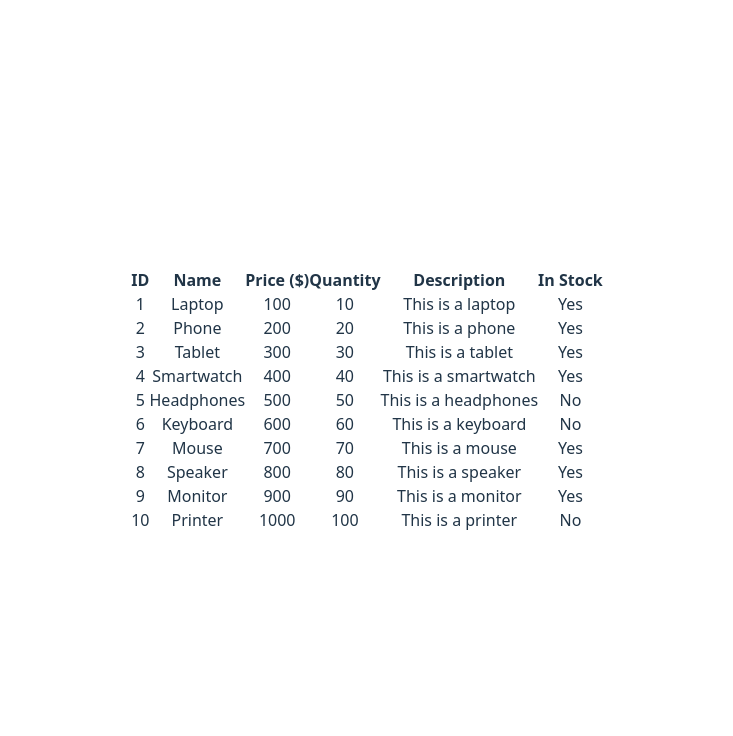
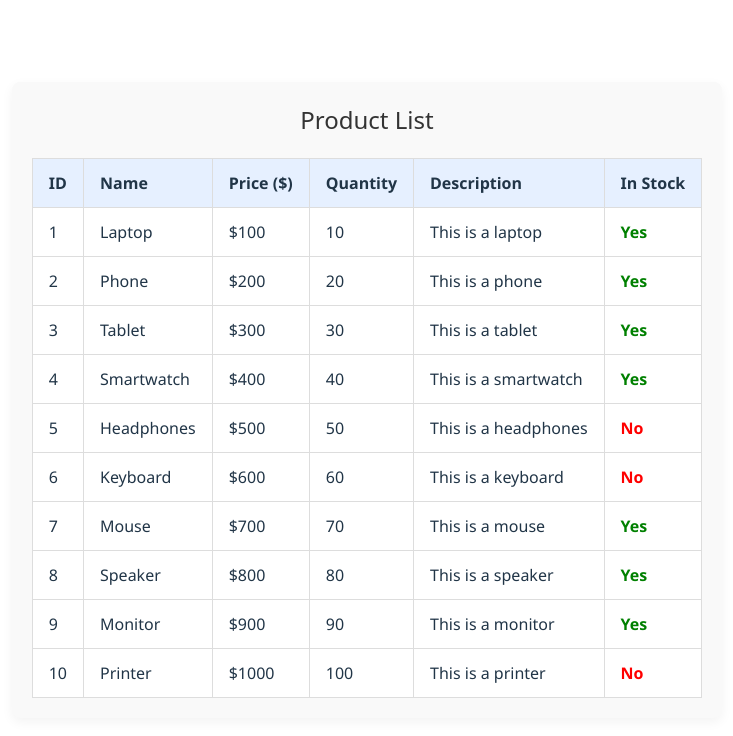
Before and after one commit to Harpreet-Prabh/rerender, a React (Vite) app: page / in a window 1280 px wide. Shown: the top 736 px of the page, without its empty margins (273-1006 px from the left). Built offline with nearby package versions, Linux system fonts and the light colour scheme.

Commit message:
feat: add Product component styles and enhance Products display

```diff
--- /dev/null
+++ b/src/component/Product.css
@@ -0,0 +1,53 @@
+
+
+.products-container {
+  padding: 20px;
+  max-width: 1000px;
+  margin: auto;
+  background-color: #f9f9f9;
+  border-radius: 8px;
+  box-shadow: 0 4px 12px rgba(0, 0, 0, 0.05);
+}
+
+.title {
+  text-align: center;
+  font-size: 24px;
+  margin-bottom: 20px;
+  color: #333;
+}
+
+.table-wrapper {
+  overflow-x: auto;
+}
+
+.product-table {
+  width: 100%;
+  border-collapse: collapse;
+  background-color: white;
+}
+
+.product-table th,
+.product-table td {
+  padding: 12px 16px;
+  border: 1px solid #ddd;
+  text-align: left;
+  font-family: "Segoe UI", sans-serif;
+}
+
+.product-table thead {
+  background-color: #e6f0ff;
+}
+
+.product-table tbody tr:hover {
+  background-color: #f2f7ff;
+}
+
+.stock-yes {
+  color: green;
+  font-weight: bold;
+}
+
+.stock-no {
+  color: red;
+  font-weight: bold;
+}
--- a/src/component/Products.jsx
+++ b/src/component/Products.jsx
@@ -1,4 +1,5 @@
-import { useState, useEffect } from "react";
+import { useState } from "react";
+import "./Product.css";
 
 const initialProducts = [
   {
@@ -84,11 +85,13 @@ const initialProducts = [
 ];
 
 export default function Products() {
-  const [filteredProducts, setFilterProducts] = useState(initialProducts);
+  const [filteredProducts] = useState(initialProducts);
+
   return (
-    <div>
-      <div>
-        <table>
+    <div className="products-container">
+      <h2 className="title">Product List</h2>
+      <div className="table-wrapper">
+        <table className="product-table">
           <thead>
             <tr>
               <th>ID</th>
@@ -104,10 +107,12 @@ export default function Products() {
               <tr key={product.id}>
                 <td>{product.id}</td>
                 <td>{product.name}</td>
-                <td>{product.price}</td>
+                <td>${product.price}</td>
                 <td>{product.quantity}</td>
                 <td>{product.description}</td>
-                <td>{product.inStock ? "Yes" : "No"}</td>
+                <td className={product.inStock ? "stock-yes" : "stock-no"}>
+                  {product.inStock ? "Yes" : "No"}
+                </td>
               </tr>
             ))}
           </tbody>
```
